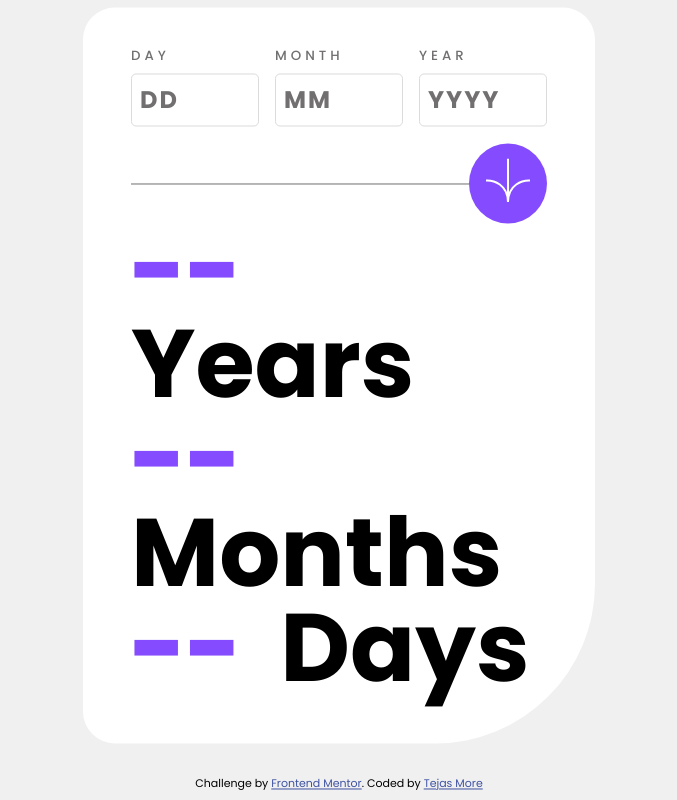
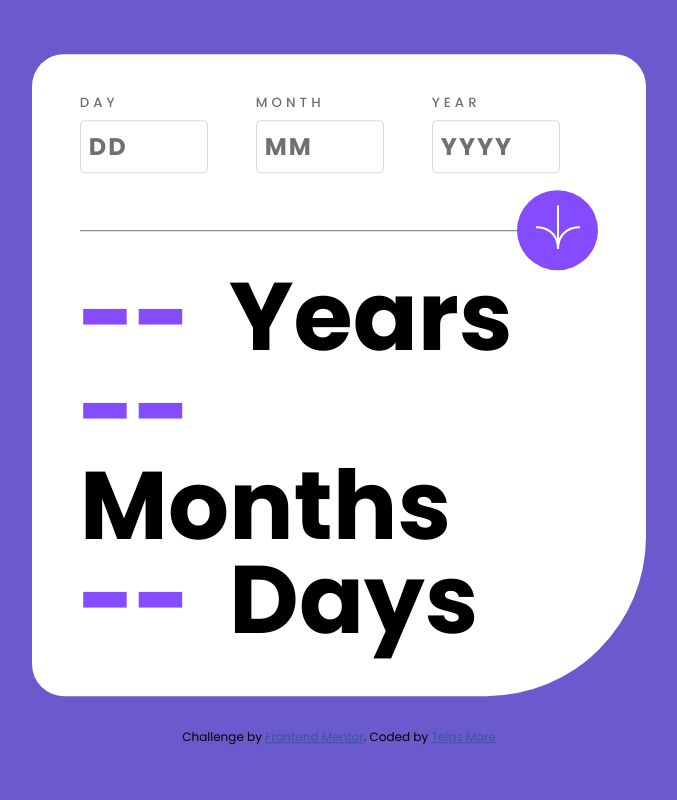
Before and after one commit to TejasMore477/Age-calculator-app, a plain HTML site: page index.html in a window 1024 px wide. Shown: the whole page, without its empty margins (173-850 px from the left). Drawn offline with Linux system fonts and the light colour scheme.

Commit message:
Styles for large devices

```diff
--- a/style.css
+++ b/style.css
@@ -180,3 +180,19 @@ h1 span{
 .attribution a{
     color: hsl(228, 45%, 44%);
 }
+
+@media (min-width: 992px) and (max-width: 1199.98px) {
+    /* Styles for large devices */
+    main{
+        background-color: slateblue;
+    }
+
+    .content{
+        width: 60%;
+    }
+
+    .attribution{
+        font-size: 12px;
+    }
+
+}
```
